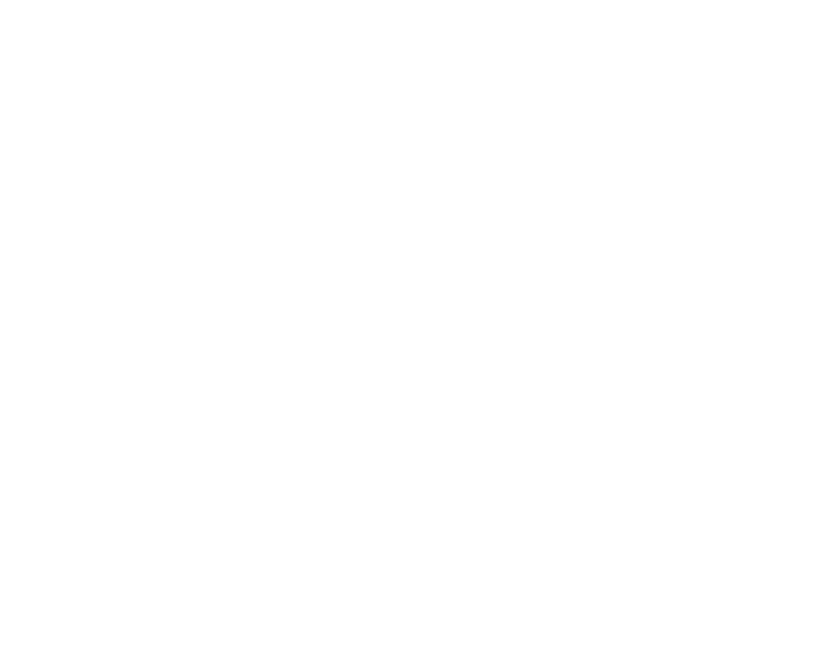
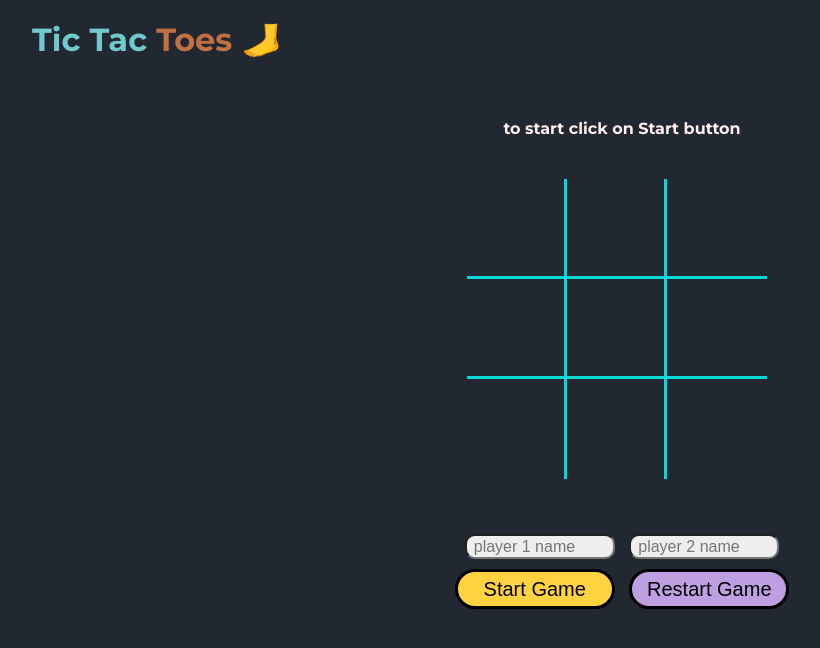
Before and after one commit to Ara404E/TicTacToe, a plain HTML site: page index.html in a window 1280 px wide. Shown: the whole page, without its empty margins (18-838 px from the left). Drawn offline with Linux system fonts and the light colour scheme.

Commit message:
All Done

```diff
--- a/index.html
+++ b/index.html
@@ -4,13 +4,39 @@
     <meta charset="UTF-8">
     <meta name="viewport" content="width=device-width, initial-scale=1.0">
     <link rel="stylesheet" href="style.css">
+    <link href="https://fonts.googleapis.com/css2?family=Montserrat:ital,wght@0,100..900;1,100..900&display=swap" rel="stylesheet">
     <title>Tic Tac Toe 🦶</title>
 </head>
 <body>
+        <h1  class="main-heading">   Tic Tac <span class="toey"> Toes 🦶 </span> </h1>
+        <div class="paragraph-div">
+            <p class="main-paragraph"> to start click on Start button </p>
+        </div>
+        <div id="container">
+    <div id="area">
+        <div id="cell-1" class="cell" data-index="0" data-state=""></div>
+        <div id="cell-2" class="cell" data-index="1" data-state=""></div>
+        <div id="cell-3" class="cell" data-index="2" data-state=""></div>
+        <div id="cell-4" class="cell" data-index="3" data-state=""></div>
+        <div id="cell-5" class="cell" data-index="4" data-state=""></div>
+        <div id="cell-6" class="cell" data-index="5" data-state=""></div>
+        <div id="cell-7" class="cell" data-index="6" data-state=""></div>
+        <div id="cell-8" class="cell" data-index="7" data-state=""></div>
+        <div id="cell-9" class="cell" data-index="8" data-state=""></div>
+    </div>
+</div>
 
+<div id="input-div">
+        <input type="text" id="player1" placeholder="player 1 name">
+        <input type="text" id="player2" placeholder="player 2 name"> <br>
+        <button class="start-btn">
+            Start Game
+        </button>
+        <button class="restart-btn">
+            Restart Game
+        </button>
+</div>
 
-
-
-    <script src="script.js"></script>
+<script src="script.js"></script>
 </body>
 </html>
--- a/script.js
+++ b/script.js
@@ -0,0 +1,91 @@
+     const winningPositions = [
+  [0, 1, 2],
+  [3, 4, 5],
+  [6, 7, 8],
+
+  [0, 3, 6],
+  [1, 4, 7],
+  [2, 5, 8],
+
+  [0, 4, 8],
+  [2, 4, 6]
+];
+
+(function(){
+    window.GameBoard={
+         currentPlayerIndex: 0,
+         gameOver: false,
+         player:[],
+        init: function(){
+            this.domCache();
+            this.bindEvent();
+        },
+        domCache: function(){
+            this.cells=document.querySelectorAll('.cell')
+            this.area=document.querySelector('#area')
+            this.player1Input=document.querySelector('#player1').value;
+            this.player2Input=document.querySelector('#player2').value;
+            this.startBtn=document.querySelector('.start-btn')
+            this.restartBtn=document.querySelector('.restart-btn')
+        },
+    bindEvent : function(){
+            this.startBtn.addEventListener('click', this.startGame.bind(this));
+            this.restartBtn.addEventListener('click', this.restartGame.bind(this));
+            this.cells.forEach((cell)=> {
+                    cell.addEventListener('click' , this.cellClick.bind(this));
+                });
+            },
+
+    createPlayer : function(player,mark){
+        return {
+            player , mark
+        }
+    },
+    startGame : function(){
+      this.player=[
+          this.createPlayer(document.querySelector('#player1').value || 'Player 1', 'X'),
+          this.createPlayer(document.querySelector('#player2').value || 'Player 2', 'O')
+      ];
+      console.log(this.player[0].player);
+      console.log(this.player[1].player);
+      this.cells.forEach( cell =>{
+          cell.textContent='';
+          cell.dataset.state='';
+          });
+      console.log('Game started');
+      },
+      restartGame : function(){
+                console.log('Game restarted');
+                this.startGame();
+                this.gameOver=false;
+            },
+
+       cellClick : function(event){
+                const cell = event.target;
+                if(this.gameOver || cell.dataset.state) return;
+
+            cell.dataset.state=this.player[this.currentPlayerIndex].mark;
+            cell.textContent=this.player[this.currentPlayerIndex].mark;
+
+            if(this.checkWin()){
+                alert(`${this.player[this.currentPlayerIndex].player} Wins!`);
+                this.gameOver = true;
+            } else if([...this.cells].every(cell => cell.dataset.state)){
+                alert('Its a Draw');
+                this.gameOver = true;
+            } else {
+                this.currentPlayerIndex = 1 - this.currentPlayerIndex;
+            }
+       },
+
+       checkWin: function (){
+         return winningPositions.some(position =>
+                position.every(index =>
+                    this.cells[index].dataset.state === this.player[this.currentPlayerIndex].mark
+                )
+            );
+    }
+}
+
+GameBoard.init();
+})();
--- a/style.css
+++ b/style.css
@@ -0,0 +1,138 @@
+* {
+  box-sizing: border-box;
+  margin:0;
+  padding:0;
+}
+
+html{
+  font-family: "Montserrat", sans-serif;
+  font-optical-sizing: auto;
+  font-weight: bold;
+  font-style: normal;
+  background-color:#222831 ;
+}
+
+
+
+#container{
+    display: flex;
+    justify-content: center;
+    align-items: center;
+    margin-top: 100px;
+}
+#area{
+    width: 310px;
+    display: flex;
+    flex-wrap: wrap;
+    flex-direction: row;
+    box-sizing: border-box;
+}
+#input-div{
+    margin-top: 50px;
+    justify-content: center;
+    text-align: center;
+}
+.cell{
+    display: flex;
+    justify-content: center;
+    align-items: center;
+    height: 100px;
+    width: 100px;
+    font-size: 2rem;
+    color: #08D9D6;
+    cursor: pointer;
+}
+
+#cell-1{
+    border-right: solid;
+    border-bottom: solid ;
+}
+#cell-2{
+    border-right: solid ;
+    border-bottom: solid ;
+}
+#cell-3{
+        border-bottom: solid
+}
+#cell-4{
+           border-right: solid ;
+           border-bottom: solid ;
+}
+#cell-5{
+      border-right: solid ;
+           border-bottom: solid ;
+}
+#cell-6{
+          border-bottom: solid;
+        }
+#cell-7{
+    border-right: solid ;
+
+}
+#cell-8{
+     border-right: solid ;
+}
+
+
+.start-btn{
+    color: black;
+    background-color:#FFD23F;
+    border: solid black;
+}
+.restart-btn{
+     color: black;
+    background-color:#BE9FE1;
+    border: solid black;
+}
+
+.start-btn:hover{
+        color: black;
+    background-color:#FDDE55;
+    border: solid black;
+}
+.restart-btn:hover{
+     color: black;
+    background-color:#ECC5FB;
+    border: solid black;
+}
+
+.main-heading{
+    color: #71C9CE;
+    margin: 20px 0 0 50px;
+}
+.toey{
+color: rgb(194,112,65);
+color: linear-gradient(86deg, rgba(194,112,65,1) 67%,
+ rgba(241,157,6,1) 99%);}
+
+.paragraph-div{
+    position: relative;
+    display: flex;
+    text-align: center;
+    justify-content: center;
+    margin: 20px 0;
+}
+.main-paragraph{
+    position: absolute;
+    color: #FFEFEF;
+    top: 40px;
+}
+
+input{
+    margin: 5px;
+    font-size: 1rem;
+    width: 150px;
+    height: 25px;
+    border-radius: 10px ;
+    margin: 5px;
+    background-color: #EEEEEE;
+    padding: 7px;
+}
+button{
+    font-size: 1.25rem;
+    width: 160px;
+    height: 40px;
+    border-radius: 20px ;
+    cursor: pointer;
+    margin: 5px;
+}
```
